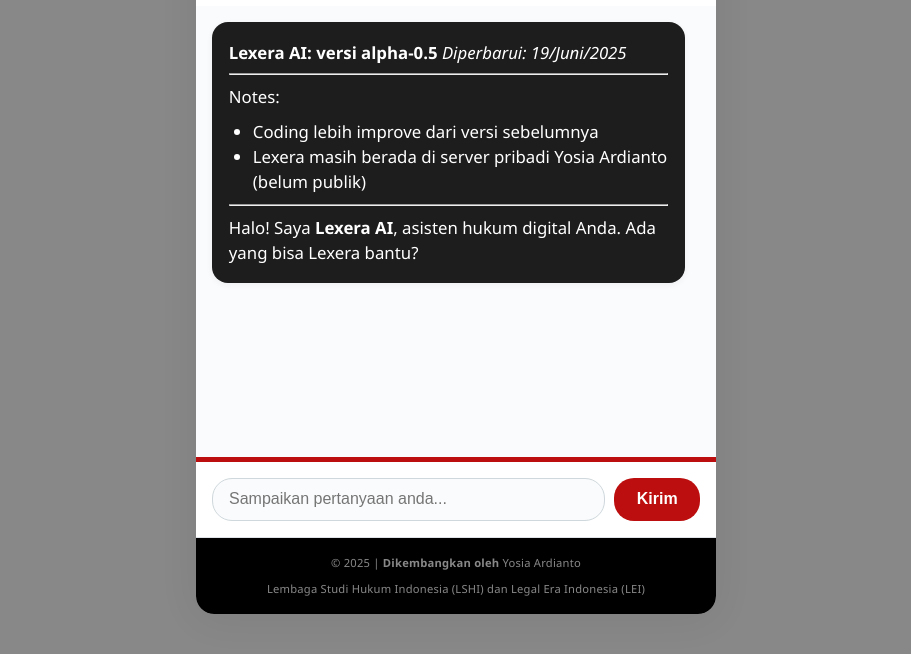
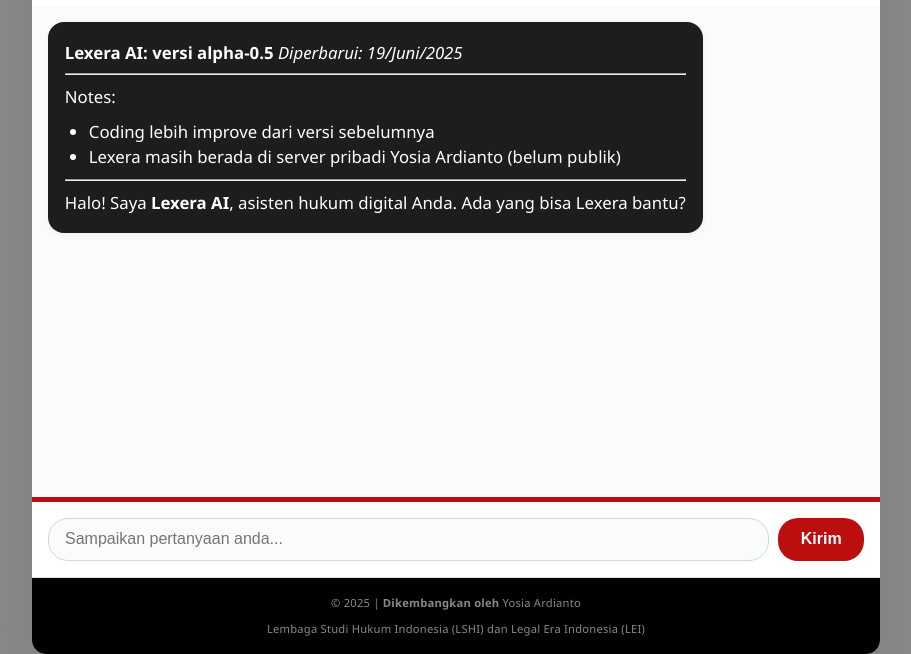
Before and after one commit to legalera/legalera.github.io, a plain HTML site: page index.html in a window 1280 px wide. Shown: the part 170-824 px from the top of the page, without its empty margins (184-1095 px from the left). Drawn offline with nearby package versions, Linux system fonts and the light colour scheme.

Commit message:
Update style.css

```diff
--- a/assets/style/style.css
+++ b/assets/style/style.css
@@ -187,11 +187,11 @@
 }
 
 /* Responsive for mobile and FullHD */
-@media (max-width: 600px) {
+@media (max-width: 1100px) {
   .chat-container {
     max-width: 100vw;
     /*border-radius: 14px;*/
-    height: 95vh;
+    height: 100vh;
     min-height: 420px;
   }
   main#chat {
@@ -217,18 +217,18 @@
 }
 
 /* For very large screens (Full HD and up) */
-@media (min-width: 1100px) {
+@media (min-width: 1200px) {
   .chat-container {
-    max-width: 520px;
+    max-width: 848px;
     margin-top: 3vh;
-    height: 95vh;
+    height: 100vh;
     min-height: 620px;
-    border-radius: 18px;
+    border-radius: 14px;
   }
   footer {
     font-size: 0.7rem;
     padding: 0.4rem 0.1rem;
-    border-bottom-left-radius: 18px;
-    border-bottom-right-radius: 18px;
+    border-bottom-left-radius: 14px;
+    border-bottom-right-radius: 14px;
   }
 }
```
